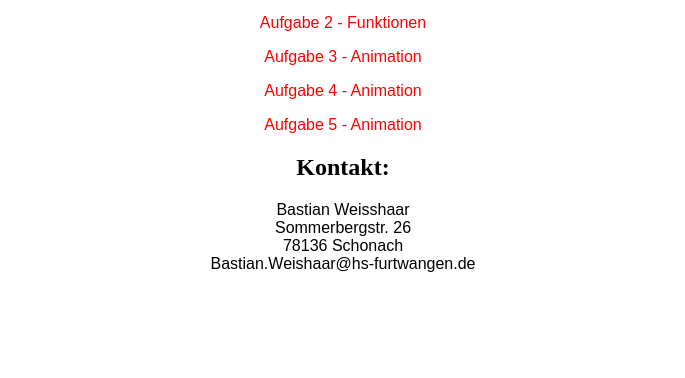
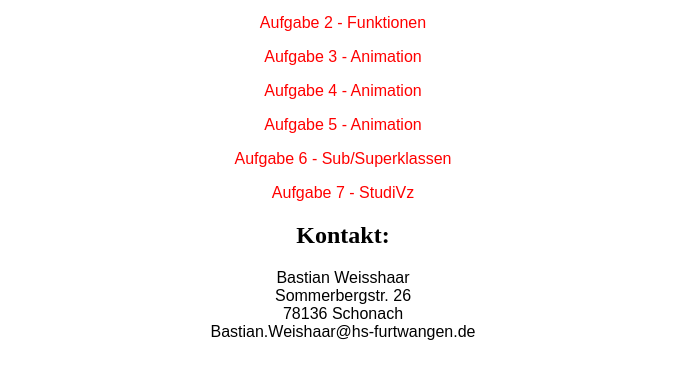
Before and after one commit to weisshab/EIA2, a plain HTML site: page index.html in a window 1280 px wide. Shown: the part 100-478 px from the top of the page, without its empty margins (297-982 px from the left). Drawn offline with Linux system fonts and the light colour scheme.

Commit message:
Aktualisiert

```diff
--- a/index.html
+++ b/index.html
@@ -7,11 +7,14 @@
 </head>
 <body>
   <h1>Entwicklung Interaktiver Anwendungen 2</h1>
+
   <p><a href="https://weisshab.github.io/EIA2/Aufgabe01/Aufgabe01.html" target="_blank">Aufgabe 1 - Canvas</a></p>
   <p><a href="https://weisshab.github.io/EIA2/Aufgabe02/Aufgabe02.html" target="_blank">Aufgabe 2 - Funktionen</a><p>
   <p><a href="https://weisshab.github.io/EIA2/Aufgabe03/Aufgabe03.html" target="_blank">Aufgabe 3 - Animation</a></p>
   <p><a href="https://weisshab.github.io/EIA2/Aufgabe04/Aufgabe04.html" target="_blank">Aufgabe 4 - Animation</a></p>
   <p><a href="https://weisshab.github.io/EIA2/Aufgabe05/Aufgabe05.html" target="_blank">Aufgabe 5 - Animation</a></p>
+  <p><a href="https://weisshab.github.io/EIA2/Aufgabe06/Aufgabe06.html" target="_blank">Aufgabe 6 - Sub/Superklassen</a></p>
+  <p><a href="https://weisshab.github.io/EIA2/Aufgabe07/Aufgabe07.html" target="_blank">Aufgabe 7 - StudiVz</a></p>
 
     <h2>Kontakt:</h2>
 
```
